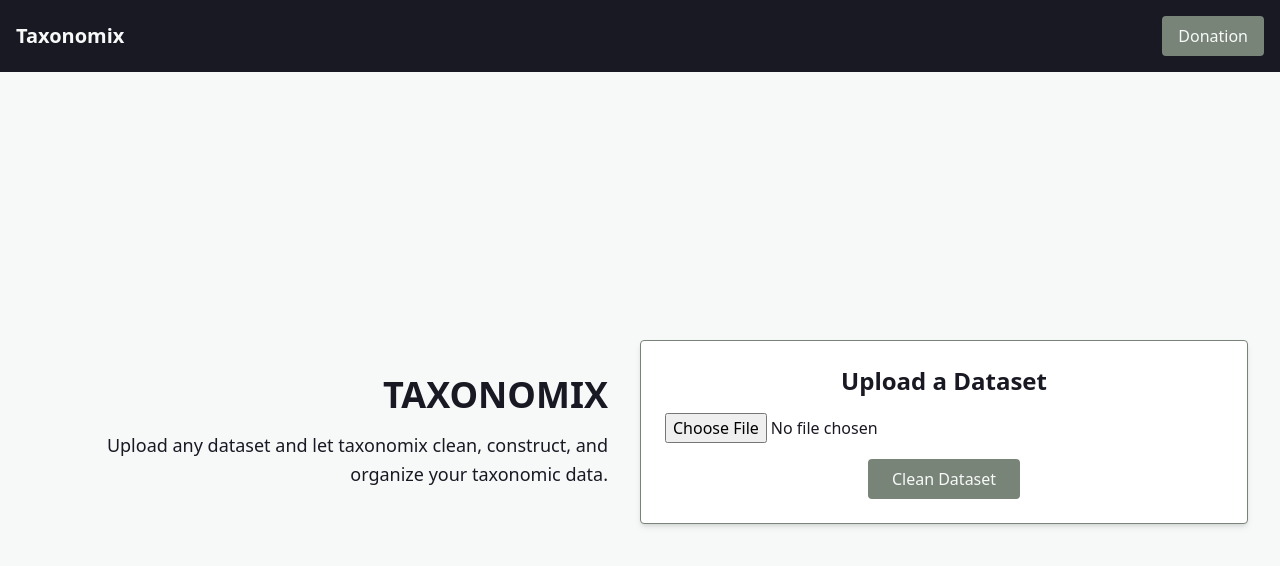
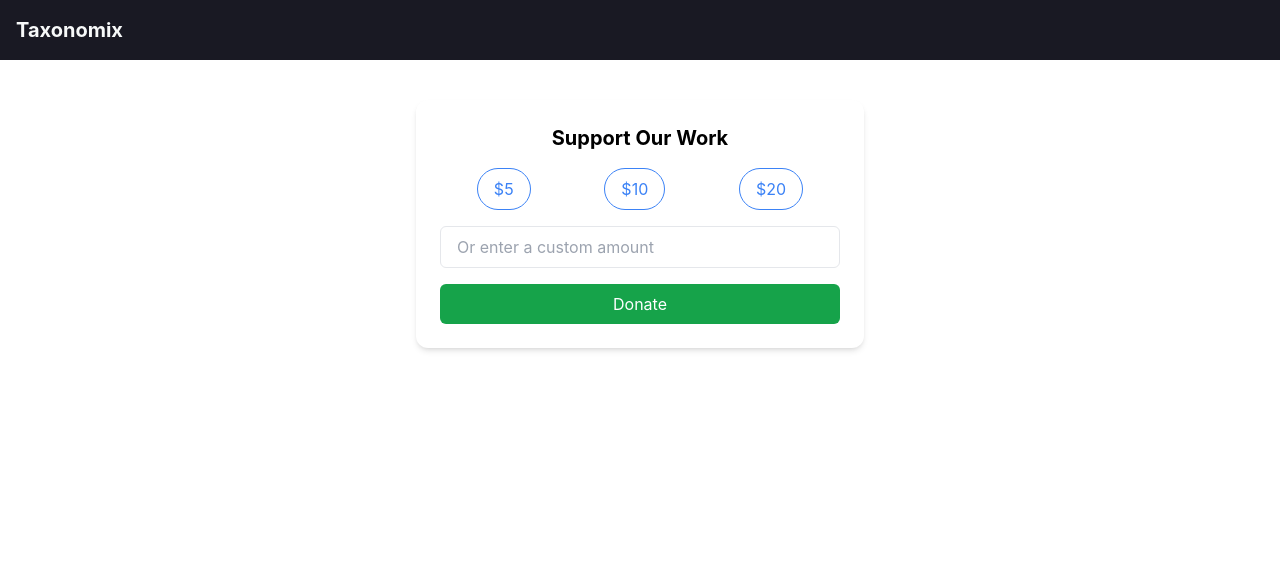
Before and after one commit to Maintindihan/Taxonomix, a React (Create React App) app in the folder frontend/: page /donate in a window 1280 px wide. Shown: the top 566 px of the page. Built offline with nearby package versions, Linux system fonts and the light colour scheme.

Commit message:
Working through conflicting react versions.

```diff
--- a/frontend/src/App.js
+++ b/frontend/src/App.js
@@ -1,17 +1,20 @@
 import React, { useState } from "react";
+import { BrowserRouter as Router, Routes, Route } from "react-router-dom";
 import UploadPage from "./UploadPage";
 import HomePage from "./HomePage";
 import DonationPage from "./DonationPage";
 
 function App() {
-  const [page, setPage] = useState("home");
 
     return (
-    <>
-      {page === "home" && <HomePage onNavigate={setPage} />}
-      {page === "upload" && <UploadPage onNavigate={setPage} />}
-      {page === "donate" && <DonationPage onNavigate={setPage} />}
-    </>
+    <Router>
+      <Routes>
+        <Route path="/" element={<HomePage />} />
+        <Route path="/upload" element={<UploadPage />} />
+        <Route path="/donate" element={<DonationPage />} />
+        <Route path="*" element={<div className="text-center mt-10">404 - Page Not Found. . .maybe we haven't discovered that animal yet?</div>} />
+      </Routes>
+    </Router>
   );
 }
 
--- a/frontend/src/DonationPage.js
+++ b/frontend/src/DonationPage.js
@@ -1,11 +1,13 @@
 import React, { useState } from 'react';
+import Header from "./components/Header";
+
 
 const presetAmounts = [5, 10, 20];
 
 export default function DonationPage() {
   const [selectedAmount, setSelectedAmount] = useState(null);
   const [customAmount, setCustomAmount] = useState('');
-  // const navigate = useNavigate();
+
 
   const handlePresetClick = (amount) => {
     setSelectedAmount(amount);
@@ -29,6 +31,8 @@ export default function DonationPage() {
   };
 
   return (
+    <div>
+    <Header showDonate={false}/>
     <div className="max-w-md mx-auto mt-10 p-6 bg-white rounded-xl shadow-md space-y-4">
       <h2 className="text-xl font-bold text-center">Support Our Work</h2>
 
@@ -64,5 +68,6 @@ export default function DonationPage() {
         Donate
       </button>
     </div>
+  </div>
   );
 }
--- a/frontend/src/HomePage.js
+++ b/frontend/src/HomePage.js
@@ -1,8 +1,11 @@
 import React, { useState } from "react";
+import { useNavigate } from "react-router-dom";
 import axios from "axios";
 import ProcessingPage from "./ProcessingPage";
 
-function HomePage({ onNavigate }) {
+function HomePage() {
+  const navigate = useNavigate();
+
   const [file, setFile] = useState(null);
   const [message, setMessage] = useState("");
   const [downloadFilename, setDownloadFilename] = useState("");
@@ -101,12 +104,12 @@ function HomePage({ onNavigate }) {
       <header className="bg-raisin text-seasalt p-4 flex justify-between items-center">
         <h2
           className="text-xl font-bold cursor-pointer hover:text-battleship transition"
-          onClick={() => onNavigate("home")}
+          onClick={() => navigate("/")}
         >
           Taxonomix
         </h2>
         <button
-          onClick={() => onNavigate("donate")}
+          onClick={() => navigate("/donate")}
           className="bg-battleship text-seasalt px-4 py-2 rounded hover:bg-[#6e776e] transition"
         >
           Donation
--- a/frontend/src/UploadPage.js
+++ b/frontend/src/UploadPage.js
@@ -1,10 +1,12 @@
 import React, { useState } from "react";
 import axios from "axios";
+import { useNavigate } from "react-router-dom";
 
-function UploadPage({ onNavigate }) {
+function UploadPage( ) {
   const [file, setFile] = useState(null);
   const [message, setMessage] = useState("");
   const [downloadFilename, setDownloadFilename] = useState("");
+  const navigate = useNavigate();
 
   const handleUpload = async () => {
     if (!file) {
@@ -38,12 +40,12 @@ function UploadPage({ onNavigate }) {
       <header className="bg-[#191923] text-[#F7F9F9] p-4 flex justify-between items-center">
         <h2
           className="text-xl font-bold cursor-pointer hover:text-[#798478] transition"
-          onClick={() => onNavigate("home")}
+          onClick={() => navigate("/")}
         >
           Taxonomix
         </h2>
         <button
-          onClick={() => onNavigate("upload")}
+          onClick={() => navigate("/upload")}
           className="bg-[#798478] text-[#F7F9F9] px-4 py-2 rounded hover:bg-[#6e776e] transition"
         >
           Upload Dataset
--- a/frontend/src/components/Header.js
+++ b/frontend/src/components/Header.js
@@ -1,18 +1,21 @@
 // Header.js
 import React from "react";
+import { useNavigate } from "react-router-dom";
 
-export default function Header({ showDonate = true, onNavigate }) {
+
+export default function Header({ showDonate = true }) {
+  const navigate = useNavigate();
   return (
     <header className="bg-raisin text-seasalt p-4 flex justify-between items-center">
       <h2
         className="text-xl font-bold cursor-pointer hover:text-battleship transition"
-        onClick={() => onNavigate("home")}
+        onClick={() => navigate("/")}
       >
         Taxonomix
       </h2>
       {showDonate && (
         <button
-          onClick={() => onNavigate("donate")}
+          onClick={() => navigate("donate")}
           className="bg-battleship text-seasalt px-4 py-2 rounded hover:bg-[#6e776e] transition"
         >
           Donation
--- a/package.json
+++ b/package.json
@@ -3,6 +3,7 @@
     "@stripe/stripe-js": "^7.3.0",
     "axios": "^1.9.0",
     "react-beautiful-dnd": "^13.1.1",
+    "react-router-dom": "^7.6.2",
     "stripe": "^18.1.1"
   }
 }
```
Also changed, not shown: 1 other file (tests, documents, lock files or other folders).
